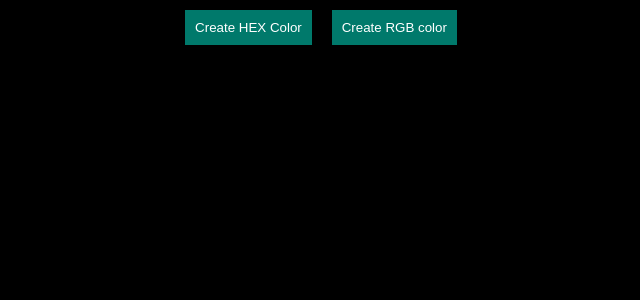
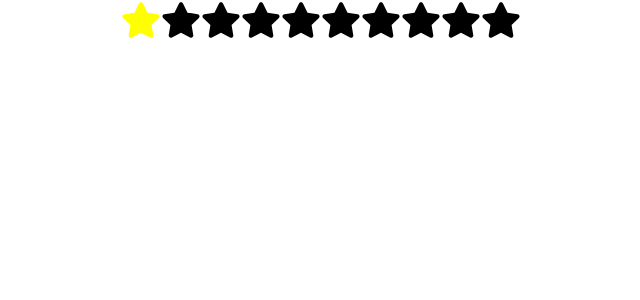
Before and after one commit to mafravi/React-projects, a React (Create React App) app: page / in a window 1280 px wide. Shown: the top 300 px of the page, without its empty margins (319-959 px from the left). Built offline with nearby package versions, Linux system fonts and the light colour scheme.

Commit message:
star-rating

```diff
--- a/package.json
+++ b/package.json
@@ -6,6 +6,8 @@
     "cra-template": "1.2.0",
     "react": "^19.0.0",
     "react-dom": "^19.0.0",
+    "react-icon": "^1.0.0",
+    "react-icons": "^5.5.0",
     "react-scripts": "5.0.1",
     "web-vitals": "^4.2.4"
   },
--- a/src/App.js
+++ b/src/App.js
@@ -2,11 +2,12 @@
 import './App.css';
 import Accordian from "./components/accordian";
 import RandomColor from './random-color';
+import StarRating from './components/accordian/star-rating';
 
 function App() {
   return (
     <div className="App">
-      <RandomColor/>
+      <StarRating numOfStars={10}/>
     </div>
   );
 }
--- /dev/null
+++ b/src/components/accordian/star-rating/index.jsx
@@ -0,0 +1,38 @@
+import { useState } from "react";
+import { FaStar } from "react-icons/fa";
+import './styles.css';
+
+export default function StarRating({ numOfStars = 5 }) {
+  const [rating, setRating] = useState(1);
+  const [hover, setHover] = useState(0);
+
+  function handleClick(getCurrentIndex) {
+    setRating(getCurrentIndex);
+
+  }
+  function handleMouseMove(getCurrentIndex) {
+    setHover(getCurrentIndex);
+  }
+
+  function handleMouseLeave() {
+    setHover(rating);
+  }
+
+  return (
+    <div className="star-rating">
+      {[...Array(numOfStars)].map((_, index) => {
+        index += 1;
+        return (
+          <FaStar
+            key={index}
+            className={index <= (hover || rating) ? "active" : "inactive"}
+            onClick={() => handleClick(index)}
+            onMouseMove={() => handleMouseMove(index)}
+            onMouseLeave={()=>handleMouseLeave()}
+            size={40}
+          />
+        );
+      })}
+    </div>
+  );
+}
--- /dev/null
+++ b/src/components/accordian/star-rating/styles.css
@@ -0,0 +1,7 @@
+.active{
+    color: yellow;
+}
+
+.inactive{
+    color: black;
+}
```
Also changed, not shown: 1 other file (tests, documents, lock files or other folders).
